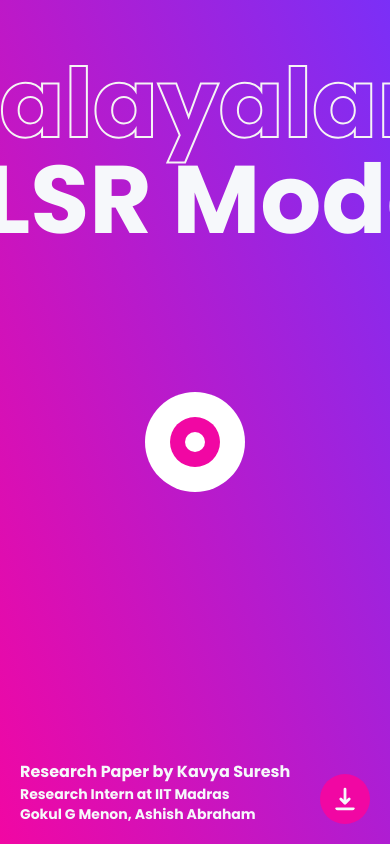
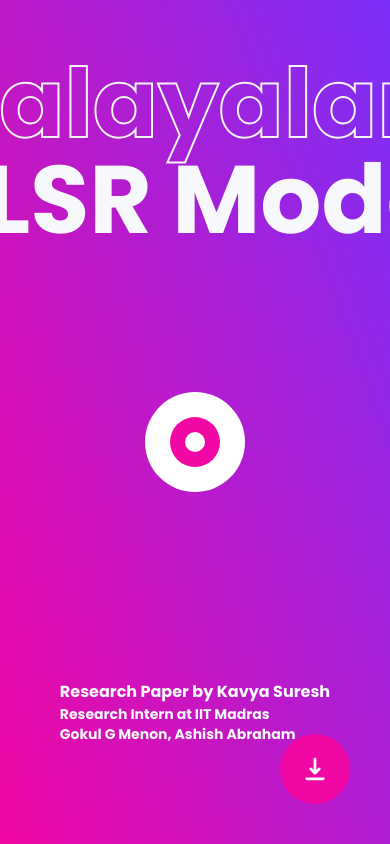
Before and after one commit to Anirudh-A-V/Malayalam-ASR-Interface, a React (Vite) app: page / in a window 390 px wide. Shown: the top 844 px of the page. Built offline with nearby package versions, Linux system fonts and the light colour scheme.

Commit message:
feat: Styles made responsive

```diff
--- a/src/index.css
+++ b/src/index.css
@@ -22,6 +22,7 @@ body {
 
 * {
   box-sizing: border-box;
+  /* border: 1px red solid !important; */
 }
 
 body {
@@ -142,3 +143,29 @@ body {
   height: 50px;
   justify-content: space-evenly;
 }
+
+@media screen and (max-width: 450px) {
+
+  .parent[data-isopen="true"] {
+    width: 300px;
+    height: 300px;
+    /* justify-content: flex-end; */
+  }
+
+  .details {
+    position: static;
+    margin-bottom: 100px;
+  }
+
+  body {
+    align-items: stretch;
+  }
+}
+
+@media screen and (max-width:1024px) {
+  .floating{
+    height: 70px;
+    width: 70px;
+    margin: 40px;
+  }
+}
```
